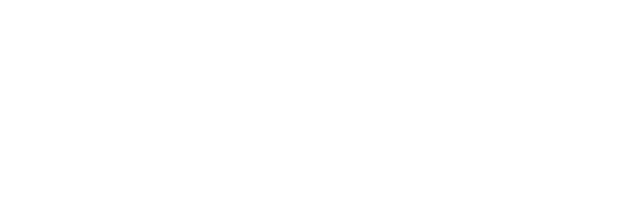
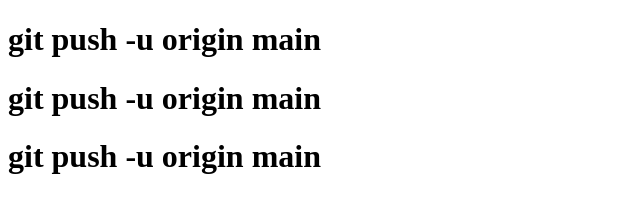
Before and after one commit to seozakaria/second-website-repo, a plain HTML site: page index.html in a window 1280 px wide. Shown: the whole page, without its empty margins (0-640 px from the left). Drawn offline with Linux system fonts and the light colour scheme.

Commit message:
added head

```diff
--- a/index.html
+++ b/index.html
@@ -3,9 +3,11 @@
 <head>
     <meta charset="UTF-8">
     <meta name="viewport" content="width=device-width, initial-scale=1.0">
-    <title>second-website-repo</title>
+    <title>second website repo</title>
 </head>
 <body>
-
+    <h1>git push -u origin main</h1>
+    <h1>git push -u origin main</h1>
+    <h1>git push -u origin main</h1>
 </body>
 </html>
```
